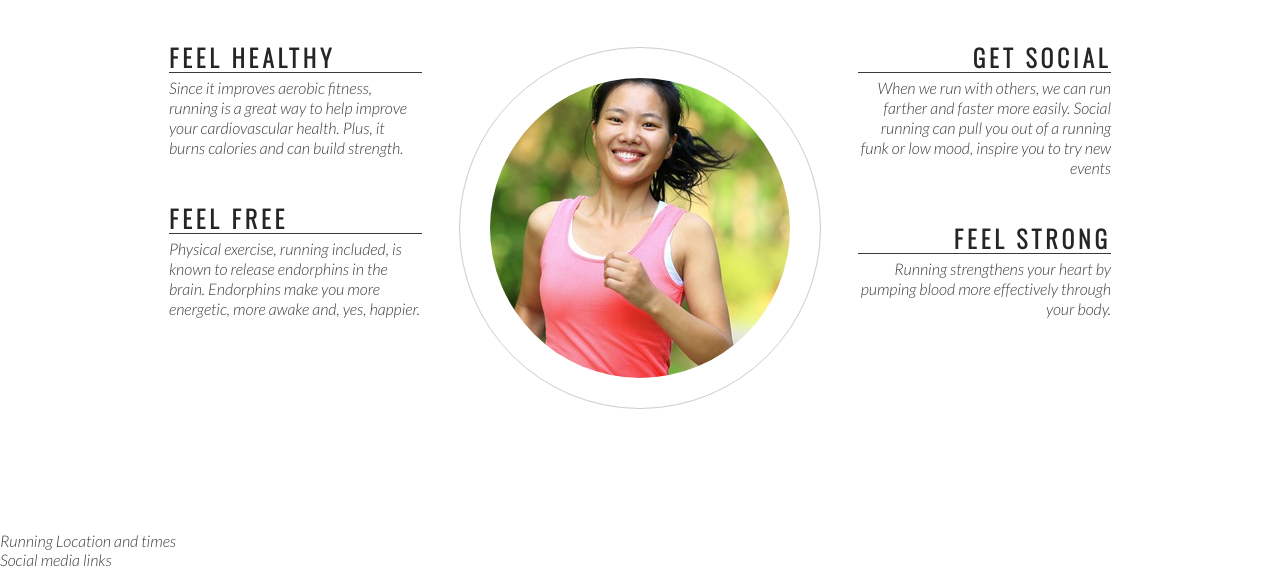
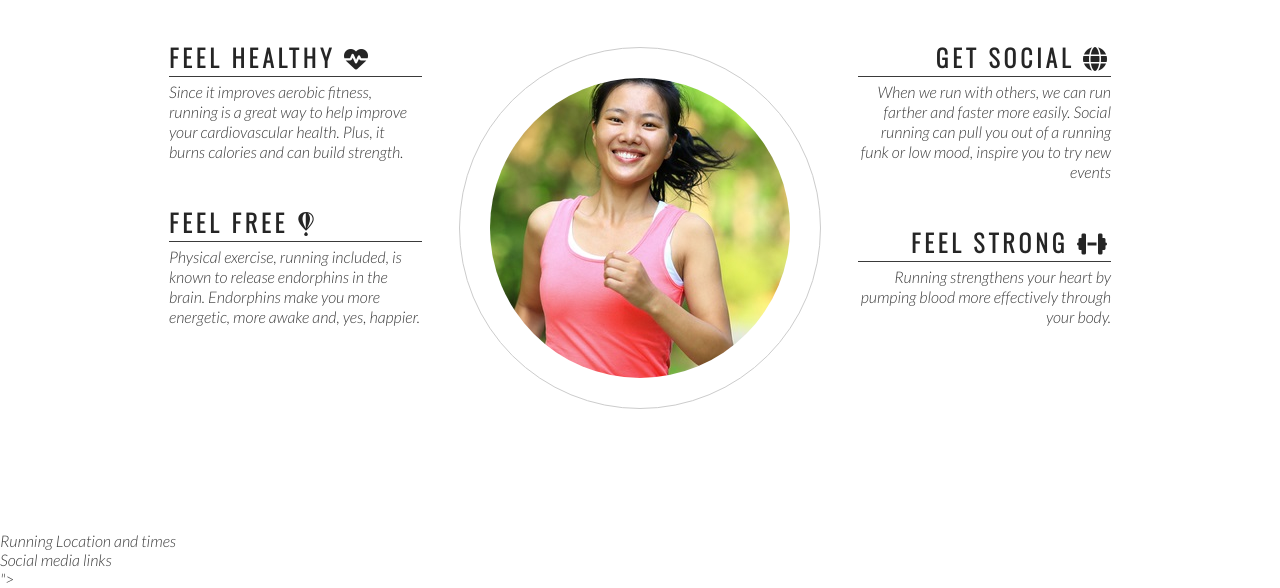
Before and after one commit to aodhank25/love-running, a plain HTML site: page index.html in a window 1280 px wide. Shown: the part 764-1352 px from the top of the page. Drawn offline with nearby package versions, Linux system fonts and the light colour scheme.

```diff
--- a/index.html
+++ b/index.html
@@ -51,24 +51,24 @@
         <h2 id="welcome">Why Love Running With Us ?</h2>
         <div id="left-about">
             <div class="left-about-heading">
-                <h2>Feel Healthy</h2>
+                <h2>Feel Healthy <i class="fas fa-heartbeat"></i></h2>
                 <hr>
                 <p>Since it improves aerobic fitness, running is a great way to help improve your cardiovascular health. Plus, it burns calories and can build strength.</p>
             </div>
             <div class="left-about-heading">
-                <h2>Feel Free</h2>
+                <h2>Feel Free  <i class="fab fa-fly"></i></h2>
                 <hr>
                 <p>Physical exercise, running included, is known to release endorphins in the brain. Endorphins make you more energetic, more awake and, yes, happier.</p>
             </div>
         </div>
         <div id="right-about">
             <div class="right-about-heading">
-                <h2>Get Social</h2>
+                <h2>Get Social <i class="fas fa-globe"></i></h2>
                 <hr>
                 <p>When we run with others, we can run farther and faster more easily. Social running can pull you out of a running funk or low mood, inspire you to try new events</p>
             </div>
             <div class="right-about-heading">
-                <h2>Feel Strong</h2>
+                <h2>Feel Strong <i class="fas fa-dumbbell"></i></h2>
                 <hr>
                 <p>Running strengthens your heart by pumping blood more effectively through your body.</p>
             </div>
@@ -89,6 +89,10 @@
     <footer>
         Social media links
     </footer>
+
+    <!--font awsome scrit -->
+
+    <script src="https://kit.fontawesome.com/b03ce7f56a.js" crossorigin="anonymous"></script>">
 </body>
 
 </html>
```
